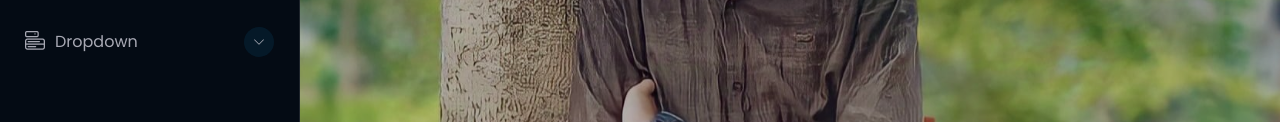
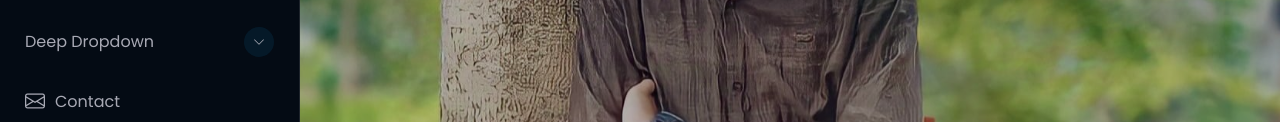
Before and after one commit to dhanushgopi2456/dhanush-portfolio, a plain HTML site: page index.html in a window 1280 px wide. Shown: the part 482-604 px from the top of the page. Drawn offline with Linux system fonts and the light colour scheme.

Commit message:
Update index.html

```diff
--- a/index.html
+++ b/index.html
@@ -63,7 +63,7 @@
         <li><a href="#about"><i class="bi bi-person navicon"></i> About Me</a></li>
         <li><a href="#resume"><i class="bi bi-file-earmark-text navicon"></i> Resume</a></li>
         <li><a href="#Projects"><i class="bi bi-images navicon"></i> My Projects</a></li>
-        <li class="dropdown"><a href="#"><i class="bi bi-menu-button navicon"></i> <span>Dropdown</span> <i class="bi bi-chevron-down toggle-dropdown"></i></a>
+
           <ul>
             <li class="dropdown"><a href="#"><span>Deep Dropdown</span> <i class="bi bi-chevron-down toggle-dropdown"></i></a>
         <li><a href="#contact"><i class="bi bi-envelope navicon"></i> Contact</a></li>
```
